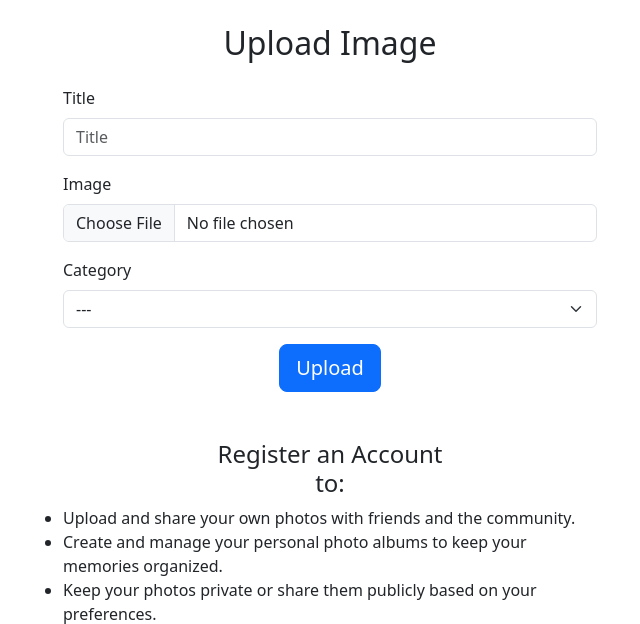
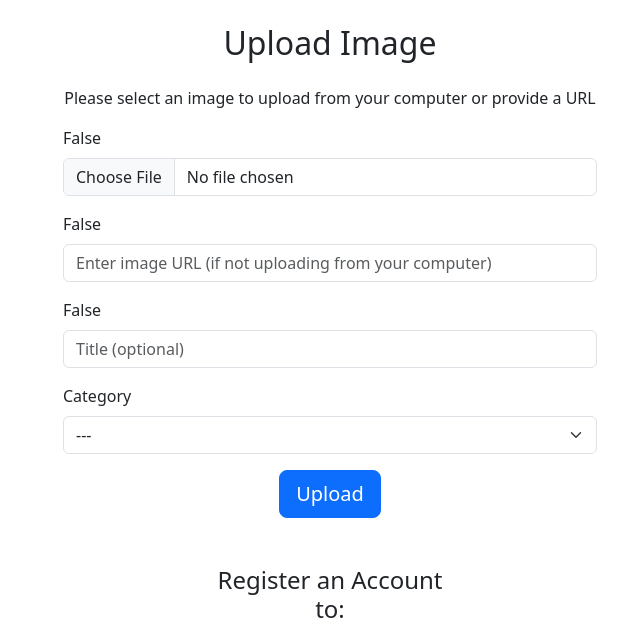
Before and after one commit to MurtadaAhmed/YPH-YourPhotoHost, a Django app: page /home/ in a window 1280 px wide. Shown: the part 56-680 px from the top of the page, without its empty margins (310-950 px from the left). Run offline with Django 4.2, Linux system fonts and the light colour scheme; some libraries are stand-ins or nearby versions.

Commit message:
added upload from url functionality

```diff
--- a/murtidjango/fotodb/forms.py
+++ b/murtidjango/fotodb/forms.py
@@ -8,30 +8,61 @@
 from .models import Image, Album, Comment, Report
 
 
+from django import forms
+from .models import Image
+
 class ImageForm(forms.ModelForm):
-    """
-    image uploading form.
-    it has a validation for the image size not to exceed 15 MB.
-    """
     MAX_FILE_SIZE = 15 * 1024 * 1024
 
     def __init__(self, *args, **kwargs):
         super().__init__(*args, **kwargs)
         self.fields['is_private'].label = "Private"
+        self.fields['image'].label = False
+        self.fields['url'].label = False
+        self.fields['title'].label = False
+
+
+        self.fields['image'].widget.attrs['placeholder'] = "Upload an image"
+        self.fields['url'].widget.attrs['placeholder'] = "Enter image URL (if not uploading from your computer)"
+        self.fields['title'].widget.attrs['placeholder'] = "Title (optional)"
+
+
+    url = forms.URLField(required=False, label="Image URL")
 
     class Meta:
         model = Image
-        fields = ['title', 'image', 'is_private', 'album', 'category']
+        fields = ['image', 'url', 'title','is_private', 'album', 'category']
         widgets = {
             'is_private': forms.CheckboxInput(attrs={'class': 'form-check-input'})
         }
 
+    def clean(self):
+        cleaned_data = super().clean()
+        image = cleaned_data.get('image')
+        url = cleaned_data.get('url')
+
+        if not image and not url:
+            raise forms.ValidationError("You must upload an image or provide an image URL.")
+
+        if image and url:
+            raise forms.ValidationError("You can only use either image upload or URL, not both.")
+
+        return cleaned_data
+
     def clean_image(self):
         image = self.cleaned_data.get('image')
+        url = self.cleaned_data.get('url')
+
+        if image and url:
+            raise forms.ValidationError("You can only use either image upload or URL, not both.")
+
         if image:
             if image.size > self.MAX_FILE_SIZE:
-                raise ValidationError(f'File size cannot exceed {self.MAX_FILE_SIZE / 2048} MB!')
+                raise forms.ValidationError(f'File size cannot exceed {self.MAX_FILE_SIZE / 1024 / 1024} MB!')
+
         return image
+
+
 
 
 class ImageEditForm(forms.ModelForm):
--- a/murtidjango/fotodb/models.py
+++ b/murtidjango/fotodb/models.py
@@ -30,7 +30,7 @@
     )
 
     title = models.CharField(max_length=255, blank=True, null=True)
-    image = models.ImageField(upload_to='images/')
+    image = models.ImageField(upload_to='images/', blank=True, null=True)
     uploaded_at = models.DateTimeField(auto_now_add=True)
     user = models.ForeignKey(User, on_delete=models.CASCADE, blank=True, null=True)
     album = models.ForeignKey(Album, on_delete=models.CASCADE, blank=True, null=True)
--- a/murtidjango/fotodb/views.py
+++ b/murtidjango/fotodb/views.py
@@ -1,5 +1,7 @@
 # Built-in
 import os
+from urllib.parse import urlparse
+
 from PIL import Image as PILImage
 from django.conf import settings
 from django.contrib.auth import login
@@ -7,18 +9,21 @@
 from django.db import transaction
 from django.db.models import Q
 from django.http import HttpResponseRedirect
-from django.shortcuts import get_object_or_404, redirect
+from django.shortcuts import get_object_or_404
 from django.utils.text import slugify
 from django.views import View
 from django.views.generic import TemplateView, CreateView, ListView, DetailView, DeleteView, UpdateView
 from django.contrib.auth.mixins import LoginRequiredMixin, UserPassesTestMixin
 from django.contrib.auth.views import LoginView
 from django.contrib.auth.models import User
-from django.urls import reverse_lazy, reverse
+from django.urls import reverse, reverse_lazy
+from django.shortcuts import redirect
+from urllib.request import urlopen, HTTPError
+from django.core.files import File
 
 # Custom:
 from .models import Image, Album, Comment, Like, Favorite, Report
-from .forms import ImageForm, UserRegistrationForm, UserLoginForm, AlbumForm, UserSearchForm, UserDeleteForm, \
+from .forms import ImageForm, UserRegistrationForm, UserLoginForm, AlbumForm, UserSearchForm, \
     ImageEditForm, CommentForm, ReportForm
 
 
@@ -35,13 +40,15 @@
     template_name = 'home.html'
 
 
+
+
+
 class HomeView(CreateView):
     """
-    View for the project's home page where users can upload images.
-    This view provides functionality for users to upload images with dynamic options based on user authentication.
-    If the user is authenticated, they can choose to upload private images and associate them with their albums.
-    For guests, only the category selection is available. Uploaded images are processed, and if no title is provided,
-    the image title is automatically generated from the file name.
+    View for uploading images with dynamic options based on user authentication.
+    Users can upload images from their computer or provide an image URL.
+    Authenticated users have additional options to specify privacy settings and associate images with albums.
+    Uploaded images are processed, and if no title is provided, the image title is generated from the file name.
     """
     template_name = 'index.html'
     form_class = ImageForm
@@ -51,6 +58,7 @@
         Retrieves the image upload form with dynamic options based on user authentication.
         """
         form = super().get_form(form_class)
+
         # If the user is not logged in, remove private and album options
         if not self.request.user.is_authenticated:
             form.fields.pop('is_private')
@@ -67,15 +75,49 @@
         """
         Processes the submitted form and saves the uploaded image.
         If no title is provided, the image title is generated from the image file name.
+        Handles image upload from both computer and URL.
         """
+
         image = form.save(commit=False)
-        if not image.title:
-            file_name = os.path.splitext(self.request.FILES['image'].name)[0]
-            slug = slugify(file_name)
-            image.title = slug
-        if self.request.user.is_authenticated:
-            image.user = self.request.user
-        image.save()
+
+        if form.cleaned_data.get('url'):
+            url = form.cleaned_data.get('url')
+            try:
+                response = urlopen(url)
+                # Extract the file name from the URL
+                parsed_url = urlparse(url)
+                file_name = os.path.basename(parsed_url.path)
+
+                # Associate the uploaded image with the logged-in user
+                if self.request.user.is_authenticated:
+                    image.user = self.request.user
+
+                # Save the image from URL
+                image.image.save(
+                    file_name,
+                    File(response),
+                    save=True
+                )
+
+                # Generate title from the file name if not provided
+                if not image.title:
+                    image.title = os.path.splitext(file_name)[0]
+            except HTTPError as e:
+                # Display error message if URL fetch fails
+                form.add_error(None, f"Failed to fetch image from URL: {e}")
+                return self.form_invalid(form)
+        else:
+            # Handle image upload from computer
+            # Generate title from the file name if not provided
+            if not image.title:
+                file_name = os.path.splitext(self.request.FILES['image'].name)[0]
+                slug = slugify(file_name)
+                image.title = slug
+
+            # Associate the uploaded image with the logged-in user
+            if self.request.user.is_authenticated:
+                image.user = self.request.user
+            image.save()
 
         return super().form_valid(form)
 
@@ -324,7 +366,6 @@
     template_name = 'album_images.html'
 
     def get_context_data(self, **kwargs):
-
         # Retrieve album information based on the provided album_id and user authentication
         album_id = self.kwargs['album_id']
         album = get_object_or_404(Album, id=album_id, user=self.request.user)
@@ -655,7 +696,7 @@
         """
         Handles the deletion process of the user account, associated images, and albums.
         """
-        user = self.get_object()   # Get the user object to be deleted.
+        user = self.get_object()  # Get the user object to be deleted.
         albums = Album.objects.filter(user=user)  # Retrieve albums associated with the user.
         images = Image.objects.filter(user=user)  # Retrieve images associated with the user.
 
--- a/murtidjango/templates/index.html
+++ b/murtidjango/templates/index.html
@@ -6,10 +6,11 @@
     <div class="row justify-content-center">
         <div class="col-md-6">
             <h2 class="text-center mb-4">Upload Image</h2>
-
+            <p class="text-center">Please select an image to upload from your computer or provide a URL</p>
             <form method="post" enctype="multipart/form-data">
                 {% csrf_token %}
                 {% bootstrap_form form %}
+
 
                 {% if user.is_authenticated %}
                 <div class="text-right mb-4">
@@ -18,18 +19,14 @@
                 {% endif %}
                 <div class="text-center">
                     <button type="submit" class="btn btn-primary btn-lg">Upload</button>
-
                 </div>
             </form>
-
-
-
 
             {% if not user.is_authenticated %}
             <div class="row mt-5 justify-content-center">
                 <div class="col-md-6 text-center">
-
-            <h4>Register an Account to:</h4></div>
+                    <h4>Register an Account to:</h4>
+                </div>
                 <ul>
                     <li>Upload and share your own photos with friends and the community.</li>
                     <li>Create and manage your personal photo albums to keep your memories organized.</li>
@@ -39,23 +36,8 @@
                 <div class="col-md-6 text-center">
                     <a href="{% url 'register' %}" class="btn btn-success btn-success mt-4">Register an account</a>
                 </div>
-
             </div>
-
-
-
-
             {% endif %}
-
-
-
-
-
-
-
-
-
-
         </div>
     </div>
 </div>
```
Lines whose indentation alone changed are shown as unchanged.
